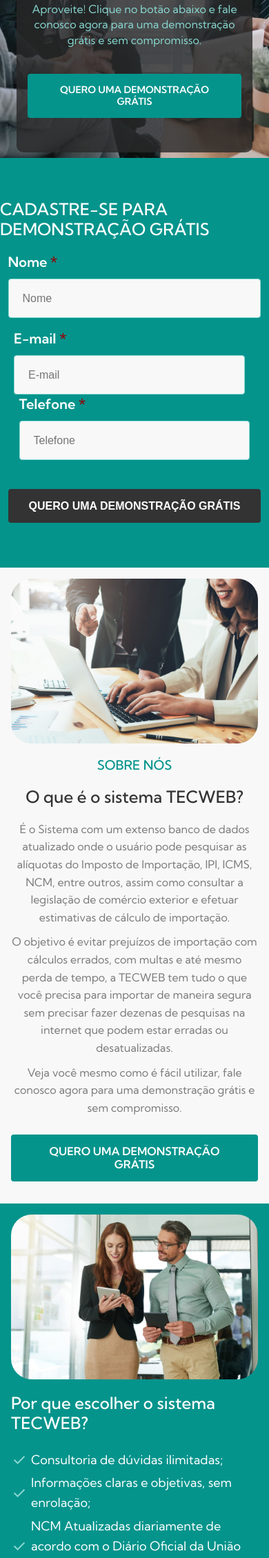
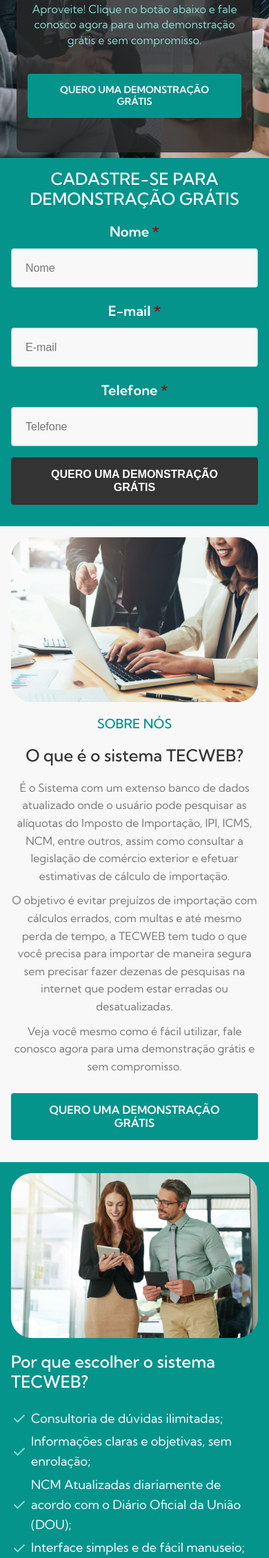
Before and after one commit to lucassdantas/lp-infoconsult, a PHP site: page / in a window 390 px wide. Shown: the part 367-2626 px from the top of the page at 69% size. Run offline with PHP 8.4, Linux system fonts and the light colour scheme.

Commit message:
finish style on mobile

```diff
--- a/assets/style.css
+++ b/assets/style.css
@@ -94,6 +94,8 @@ header{
     flex-direction:column;
     align-items:center;
     padding:40px 0;
+    background-color:var(--green);
+    color:#fff;
 }
 .formSection .col:nth-child(1){
     margin-right:15px;
@@ -123,6 +125,7 @@ header{
 }
 .formSection form button div{
     width:100%;
+    background-color:#333333;
 }
 .requiredMark{
     color:#8d0909;
@@ -321,6 +324,8 @@ footer .row .col:nth-child(2){
     .banner .centerInfo{
         max-width:95%;
     }
+
+
     h1{
         font-size:24px;
     }
@@ -356,7 +361,7 @@ footer .row .col:nth-child(2){
         justify-content:center;
         align-items:center;
     }
-    .row, footer .row{
+    .row, footer .row, .formSection{
         padding:1em;
         width:100%;
         margin:0;
@@ -381,6 +386,16 @@ footer .row .col:nth-child(2){
         align-items:flex-start;
         text-align:left;
     }
+    .formSection{
+      text-align:center;
+    }
+    .formSection .row, .formSection .col:nth-child(1){
+        margin:0;
+        padding:0;
+    }
+    .formSection label{
+        margin-top:20px;
+    }
     .greenBg .h3{
         text-align:left;
         margin-top:20px;
--- a/index.html
+++ b/index.html
@@ -35,7 +35,7 @@
                 <a class='btnLink btnLinkCenter' href='https://api.whatsapp.com/send?phone=5521986940829&text=Ol%C3%A1,%20gostaria%20de%20agendar%20uma%20demonstra%C3%A7%C3%A3o%20gr%C3%A1tis%20do%20sistema%20TecWeb' target='_blank'> <div class="btn">Quero uma demonstração grátis</div> </a>
             </div>
         </section>
-        <section class="greenBg formSection">
+        <section class="formSection">
             <h2 class="h3">CADASTRE-SE PARA DEMONSTRAÇÃO GRÁTIS</h2>
             <div class="limiter">
                 <form method="post" action="./">
```
